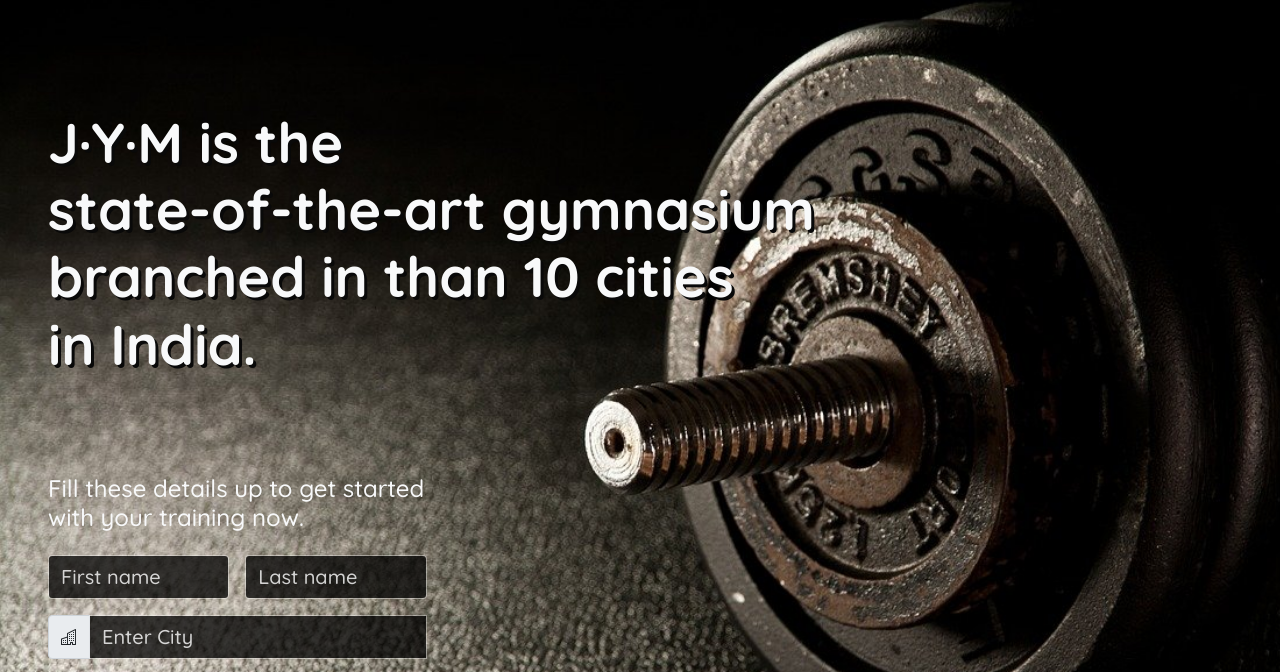
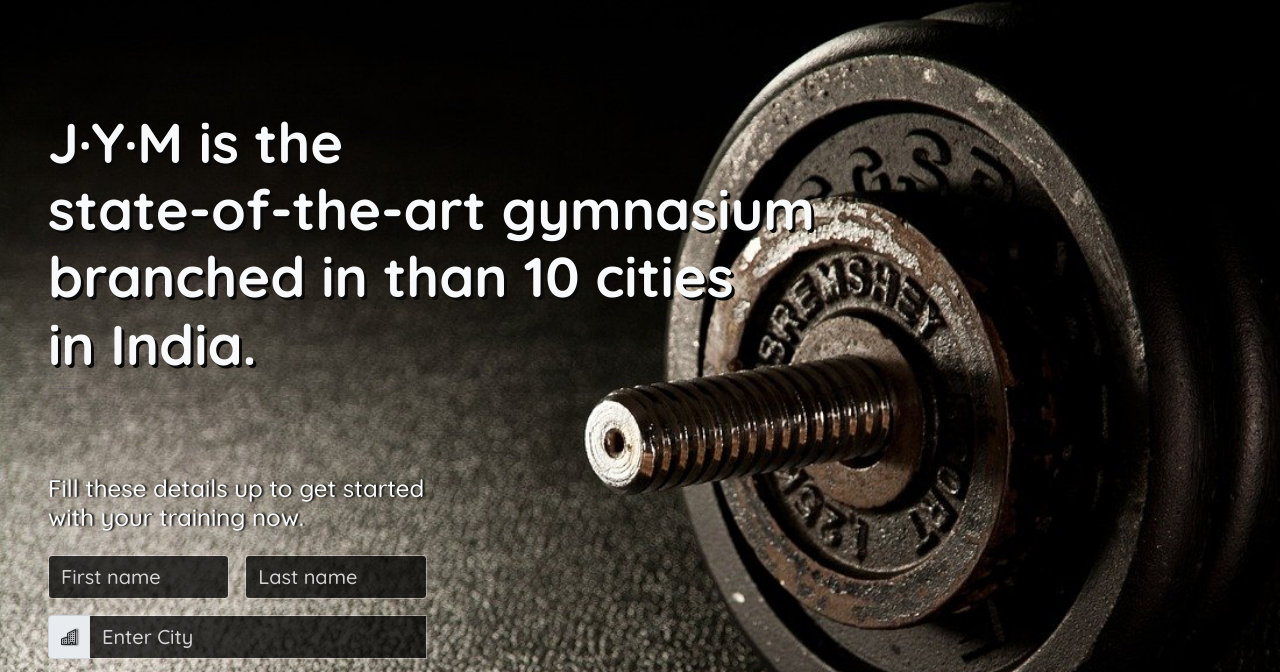
Before and after one commit to deepak-parmar/jym, a plain HTML site: page index.html in a window 1280 px wide. Shown: the part 94-766 px from the top of the page. Drawn offline with nearby package versions, Linux system fonts and the light colour scheme.

Commit message:
Bolden form info h4

```diff
--- a/css/style.css
+++ b/css/style.css
@@ -6,6 +6,7 @@ body {
 }
 
 h1 {text-shadow: 3px 3px #090909;}
+h4 {text-shadow: 2px 0px 2px #090909;}
 
 
 /* BOOTSTRAP OVERRIDES */
```
